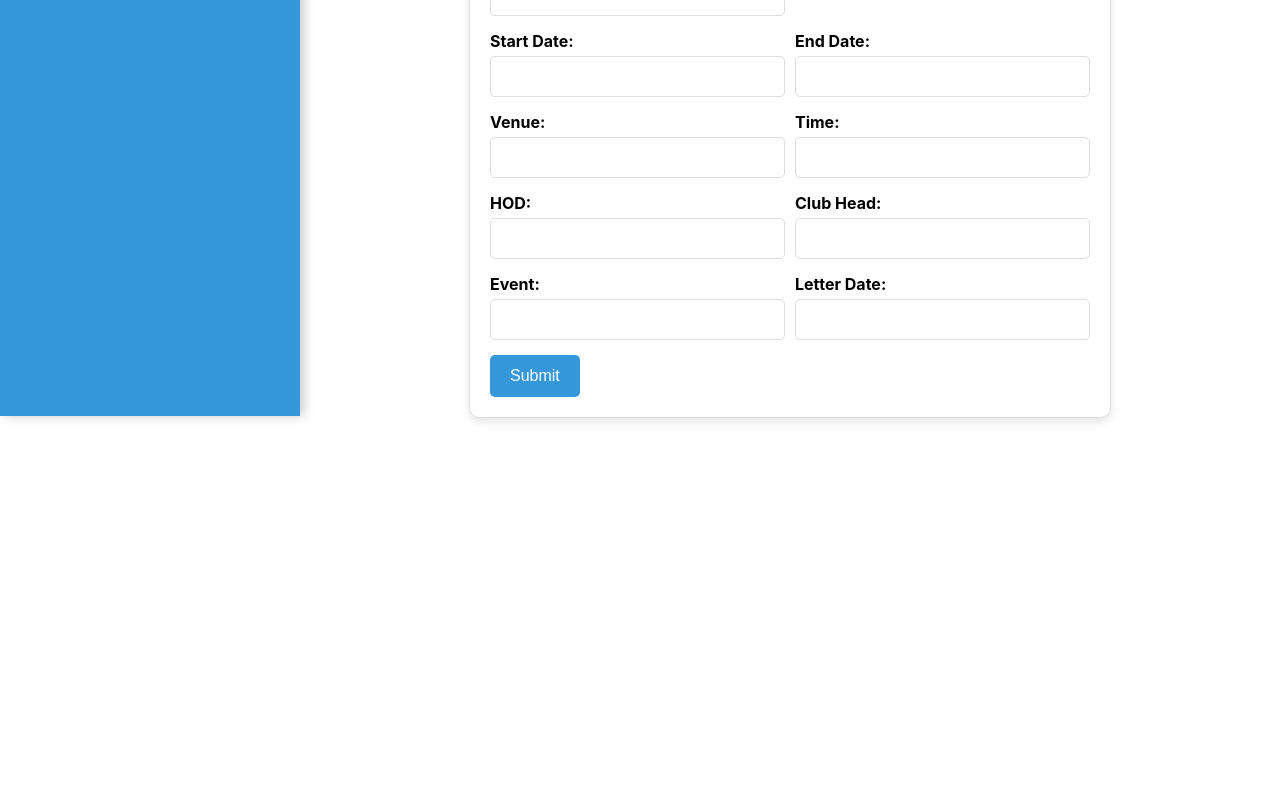
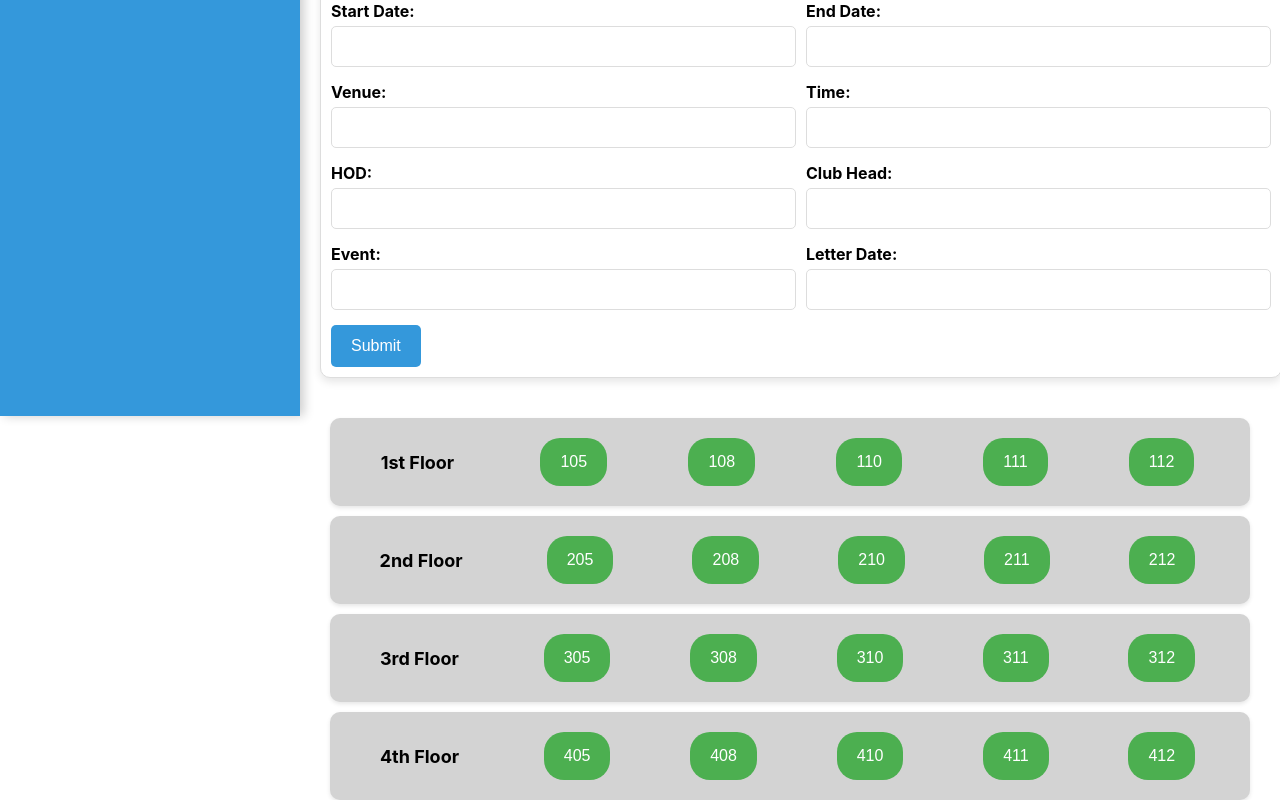
Before and after one commit to Alistair2522/FinalProject, a React (Create React App) app in the folder client/: page /Dashboard in a window 1280 px wide. Shown: the part 384-1184 px from the top of the page. Before the commit the page ends 872 px from the top, so only its background shows below. Built offline with nearby package versions, Linux system fonts and the light colour scheme; the HTML template or start-up script is replaced by a standard one.

Commit message:
class buttons

```diff
--- a/client/src/App.js
+++ b/client/src/App.js
@@ -1,9 +1,15 @@
+// App.jsx
+
+import React from "react";
 import { Route, Routes, Navigate } from "react-router-dom";
 import Main from "./components/Main";
 import Signup from "./components/Signup";
 import Login from "./components/Login";
 import Cal from "./components/Cal";
 import Dashboard from "./components/DashBoard/DashBoard";
+import Venues from "./components/DashBoard/Venues";
+//import VenuePage from "./components/DashBoard/VenuePage"; // Updated import path
+
 function App() {
   const user = localStorage.getItem("token");
 
@@ -14,9 +20,17 @@ function App() {
       <Route path="/login" exact element={<Login />} />
       <Route path="/" element={<Navigate replace to="/login" />} />
       <Route path="/cal" exact element={<Cal />} />
-      <Route path="/DashBoard" exact element={<Dashboard />} />
+      <Route path="/Dashboard" element={<Dashboard />}>
+        <Route index element={<Venues />} />
+        {/* Add more routes under /Dashboard as needed */}
+      </Route>
+
     </Routes>
   );
 }
 
 export default App;
+
+
+
+///* <Route path="/venue/:venueId" element={<VenuePage />} /> */
--- a/client/src/components/DashBoard/DashBoard.jsx
+++ b/client/src/components/DashBoard/DashBoard.jsx
@@ -4,6 +4,7 @@ import VerticalNavbar from './VerticalNavbar';
 import './DashBoard.css';
 import './VerticalNavbar.css';
 import SchedulingForm from './SchedulingForm'; // Rename SchedulingModal to SchedulingForm
+import Venues from './Venues'; // Import the Venues component
 
 const Dashboard = () => {
   return (
@@ -12,6 +13,7 @@ const Dashboard = () => {
       <div className="dashboard-content">
         <SchedulingForm />
         {/* Other content of the dashboard */}
+        <Venues /> {/* Include the Venues component here */}
       </div>
     </div>
   );
--- a/client/src/components/DashBoard/SchedulingForm.css
+++ b/client/src/components/DashBoard/SchedulingForm.css
@@ -1,8 +1,10 @@
 /* SchedulingForm.css */
+
 .scheduling-form {
-    max-width: 600px; /* Adjust the max-width as needed */
-    margin: 50px auto;
-    padding: 20px;
+  width: 100%;
+  max-width: 1500px; /* Adjust the max-width as needed */
+  margin: 30px auto;
+  padding: 10px;
   border: 1px solid #ddd;
   border-radius: 10px;
   background-color: #fff;
--- /dev/null
+++ b/client/src/components/DashBoard/Venues.css
@@ -0,0 +1,44 @@
+/* Venues.css */
+
+.venues-container {
+    display: flex;
+    flex-direction: column;
+    width: 100%;
+    height: 200px; /* Adjust the height as needed */
+    padding: 10px;
+    box-sizing: border-box;
+  }
+
+  .floor-container {
+    display: flex;
+    flex-direction: row;
+    align-items: center;
+    justify-content: space-around;
+    background-color: lightgrey;
+    margin-bottom: 10px;
+    padding: 15px;
+    border-radius: 10px;
+    box-shadow: 0 2px 4px rgba(0, 0, 0, 0.1);
+  }
+
+  .floor-container h2 {
+    margin-right: 10px;
+    font-size: 18px;
+    font-weight: bold;
+  }
+
+  .green-button {
+    background-color: #4caf50; /* Green color */
+    color: white;
+    padding: 15px 20px; /* Increased padding for a larger button */
+    margin: 5px;
+    border: none;
+    border-radius: 20px; /* Adjusted border-radius for rounded edges */
+    cursor: pointer;
+    font-size: 16px;
+    transition: background-color 0.3s;
+  }
+
+  .green-button:hover {
+    background-color: #45a049; /* Darker green on hover */
+  }
--- /dev/null
+++ b/client/src/components/DashBoard/Venues.jsx
@@ -0,0 +1,41 @@
+// Venues.jsx
+
+import React from "react";
+import { Link } from "react-router-dom";
+import "./Venues.css";
+
+const Venues = () => {
+  return (
+    <div className="venues-container">
+      <div className="floor-container" id="first-floor">
+        <h2>1st Floor</h2>
+        {renderButtons(["105", "108", "110", "111", "112"])}
+      </div>
+
+      <div className="floor-container" id="second-floor">
+        <h2>2nd Floor</h2>
+        {renderButtons(["205", "208", "210", "211", "212"])}
+      </div>
+
+      <div className="floor-container" id="third-floor">
+        <h2>3rd Floor</h2>
+        {renderButtons(["305", "308", "310", "311", "312"])}
+      </div>
+
+      <div className="floor-container" id="fourth-floor">
+        <h2>4th Floor</h2>
+        {renderButtons(["405", "408", "410", "411", "412"])}
+      </div>
+    </div>
+  );
+};
+
+const renderButtons = (buttonNames) => {
+  return buttonNames.map((buttonName, index) => (
+    <Link to={`/venue/${buttonName}`} key={index} className="venue-link">
+      <button className="green-button">{buttonName}</button>
+    </Link>
+  ));
+};
+
+export default Venues;
```
Lines whose indentation alone changed are shown as unchanged.
